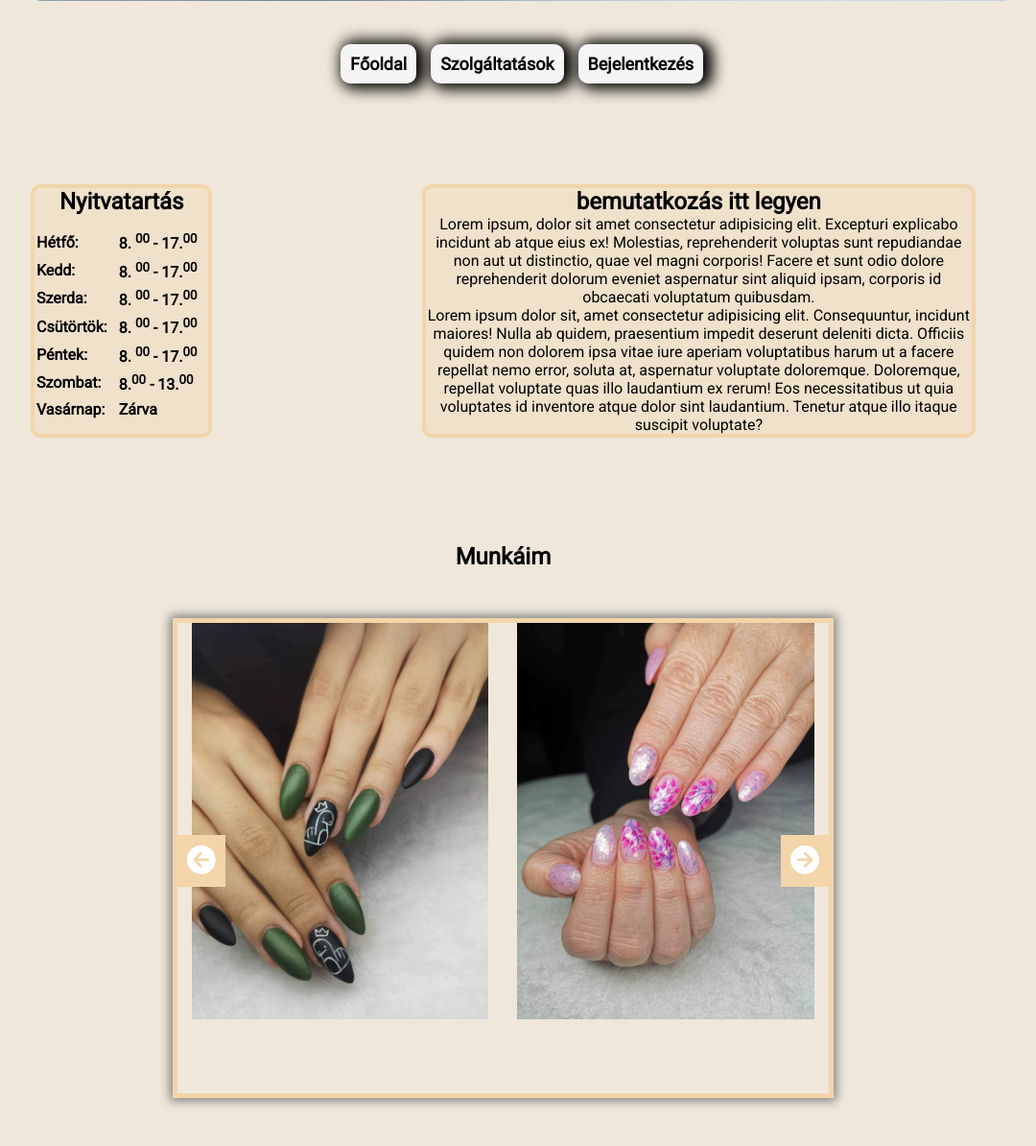
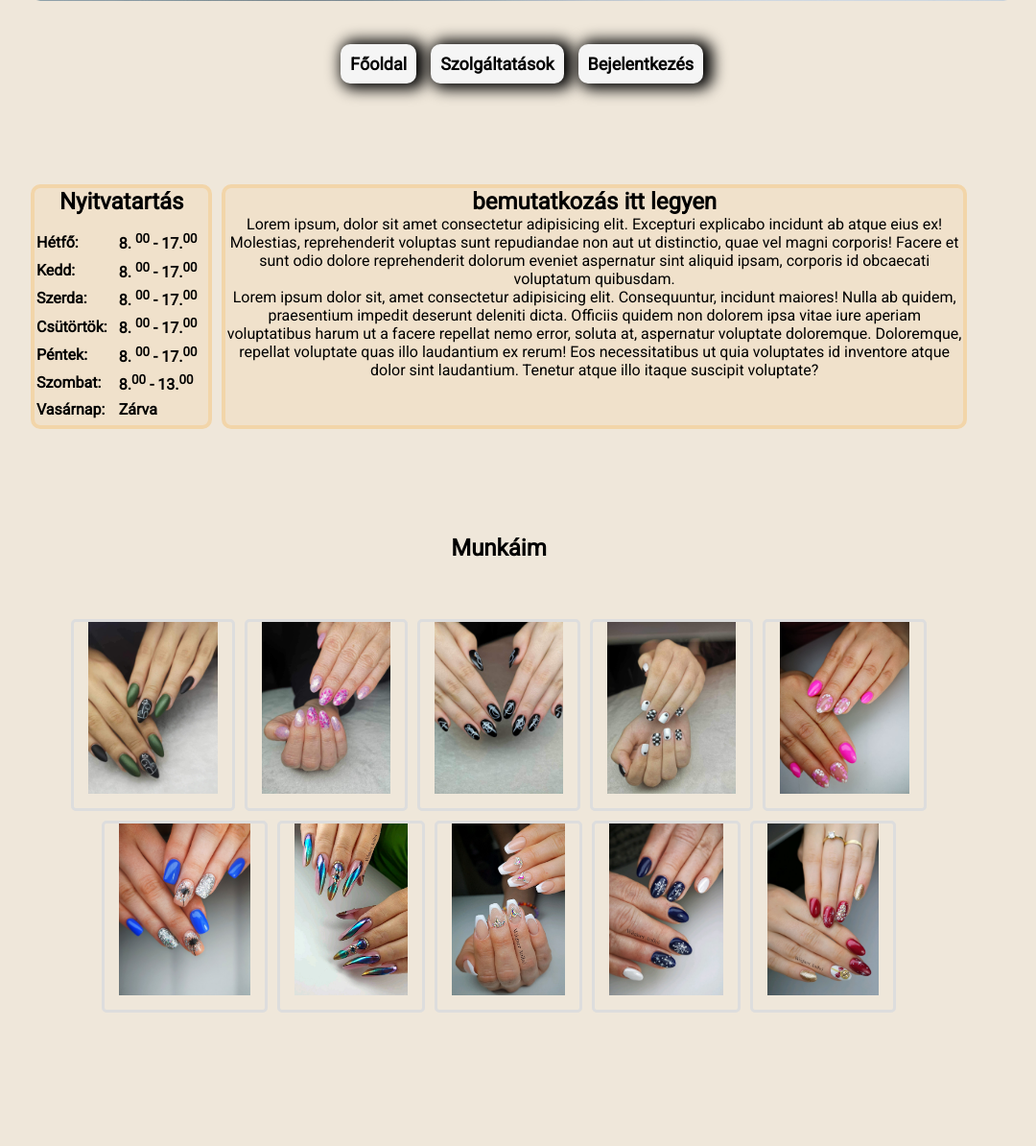
Before and after one commit to grenata36/grenata36.github.io, a PHP site: page /vizsgamunka/index.html in a window 1280 px wide. Shown: the part 314-1508 px from the top of the page at 96% size, without its empty margins (96-1176 px from the left). After the commit the page ends 1369 px from the top, so only its background shows below. Run offline with PHP 8.4, Linux system fonts and the light colour scheme; some web fonts are replaced.

Commit message:
gallery style change

```diff
--- a/vizsgamunka/css/styles.css
+++ b/vizsgamunka/css/styles.css
@@ -104,6 +104,8 @@ td {
     padding: 0 10px 5px 0;
 }
 
+/*Galéria*/
+
 
 .gallery {
     grid-row: 5;
@@ -111,49 +113,75 @@ td {
     padding-top: 100px;
 }
 
-.slider {
-    width: 70%;
-    height: 500px;
-    margin: 50px auto;
-    position: relative;
-    box-shadow: 0px 0px 10px 3px grey;
-    overflow: hidden;
-    border: 5px solid #f2d5a9;
+.gallery h2 {
+    padding-bottom: 50px;
 }
 
-.slider figure {
-    margin: 0px;
-    position: relative;
-    width: 500%;
-    left: 0px;
-    transition: 1s ease-in-out;
-}
-
-.slider figure img {
-    width: 10%;
-    float: left;
-}
+  .gallery-container {
+    display: flex;
+    flex-wrap: wrap;
+    gap: 10px;
+    padding: 10px;
+    justify-content: center;
+  }
 
 
-.btn-next,
-.btn-prev {
+  .gallery-image {
+    border: 3px solid #ddd;
+    border-radius: 5px;
+    width: auto;
+    max-width: 100%;
+    height: auto;
+    max-height: 200px;
+    cursor: pointer;
+    transition: transform 0.3s;
+  }
+
+
+  .gallery-image:hover {
+    transform: scale(1.05);
+  }
+
+
+  .modal {
+    display: none;
+    position: fixed;
+    z-index: 1000;
+    left: 0;
+    top: 0;
+    width: 100%;
+    height: 100%;
+    background-color: rgba(0, 0, 0, 0.8);
+  }
+
+  .modal-content {
     position: absolute;
-    top: 45%;
+    top: 50%;
+    left: 50%;
+    transform: translate(-50%, -50%);
+    max-width: 80%;
+    max-height: 80%;
+  }
+
+
+  .modal-content img {
+    width: 100%;
+    height: auto;
+    max-height: 100vh;
+    object-fit: contain;
+  }
+
+
+  .close {
+    position: absolute;
+    top: 20px;
+    right: 30px;
+    font-size: 40px;
+    color: white;
     cursor: pointer;
-    color: white;
-    background-color: #f2d5a9;
-    padding: 10px;
-    font-size: 30px;
-    border: none;
-}
+  }
 
-.btn-next {
-    right: 0px;
-}
-
-.btn-prev {
-    left: 0px;
-}
+  /* Galéria vége*/
 
 
 /*Főoldal vége*/
--- a/vizsgamunka/index.html
+++ b/vizsgamunka/index.html
@@ -96,39 +96,45 @@
 
       <div class="gallery">
 <h2>Munkáim</h2>
-<div class="slider">
-  <figure>
-<img src="img/korom_1.jpg" >
-<img src="img/korom_2.jpg" >
-<img src="img/korom_3.jpg" >
-<img src="img/korom_4.jpg" >
-<img src="img/korom_5.jpg" >
-<img src="img/korom_6.jpg" >
-<img src="img/korom_7.jpg" >
-<img src="img/korom_8.jpg" >
-<img src="img/korom_9.jpg" >
-<img src="img/korom_10.jpg" >
-  </figure>
+<div class="gallery-container">
 
-  <button class="btn-prev"><i class="fa fa-arrow-circle-left"></i></button>
-  <button class="btn-next"><i class="fa fa-arrow-circle-right"></i></button>
+  <img src="img/korom_1.jpg" alt="Kép 1" class="gallery-image" data-large="img/korom_1.jpg">
+  <img src="img/korom_2.jpg" alt="Kép 2" class="gallery-image" data-large="img/korom_2.jpg">
+  <img src="img/korom_3.jpg" alt="Kép 3" class="gallery-image" data-large="img/korom_3.jpg">
+  <img src="img/korom_4.jpg" alt="Kép 4" class="gallery-image" data-large="img/korom_4.jpg">
+  <img src="img/korom_5.jpg" alt="Kép 5" class="gallery-image" data-large="img/korom_5.jpg">
+  <img src="img/korom_6.jpg" alt="Kép 6" class="gallery-image" data-large="img/korom_6.jpg">
+  <img src="img/korom_7.jpg" alt="Kép 7" class="gallery-image" data-large="img/korom_7.jpg">
+  <img src="img/korom_8.jpg" alt="Kép 8" class="gallery-image" data-large="img/korom_8.jpg">
+  <img src="img/korom_9.jpg" alt="Kép 9" class="gallery-image" data-large="img/korom_9.jpg">
+  <img src="img/korom_10.jpg" alt="Kép 10" class="gallery-image" data-large="img/korom_10.jpg">
 </div>
-      </div>
+
+<div id="myModal" class="modal">
+  <span class="close">&times;</span>
+  <div class="modal-content">
+    <img id="modal-image" src="" alt="Nagy méretű kép">
+  </div>
+</div>
+
+<script>
+  $(document).ready(function() {
+
+    $('.gallery-image').click(function() {
+      $('#modal-image').attr('src', $(this).data('large'));
+      $('#myModal').fadeIn();
+    });
 
 
-      <script>
-        $(document).ready (function(){
-            x = 0;
-            $ ('.btn-next').click (function(){
-                x = (x<=300)?(x+100):0;
-                $ ('figure').css ('left', -x+"%");
-            })
+    $('.close, #myModal').click(function() {
+      $('#myModal').fadeOut();
+    });
 
-            $ ('.btn-prev').click (function(){
-                x = (x>=100)?(x-100):400;
-                $ ('figure').css ('left', -x+"%");
-            })
-        })
-    </script>
+
+    $('#modal-image').click(function(event) {
+      event.stopPropagation();
+    });
+  });
+  </script>
   </body>
 </html>
```
